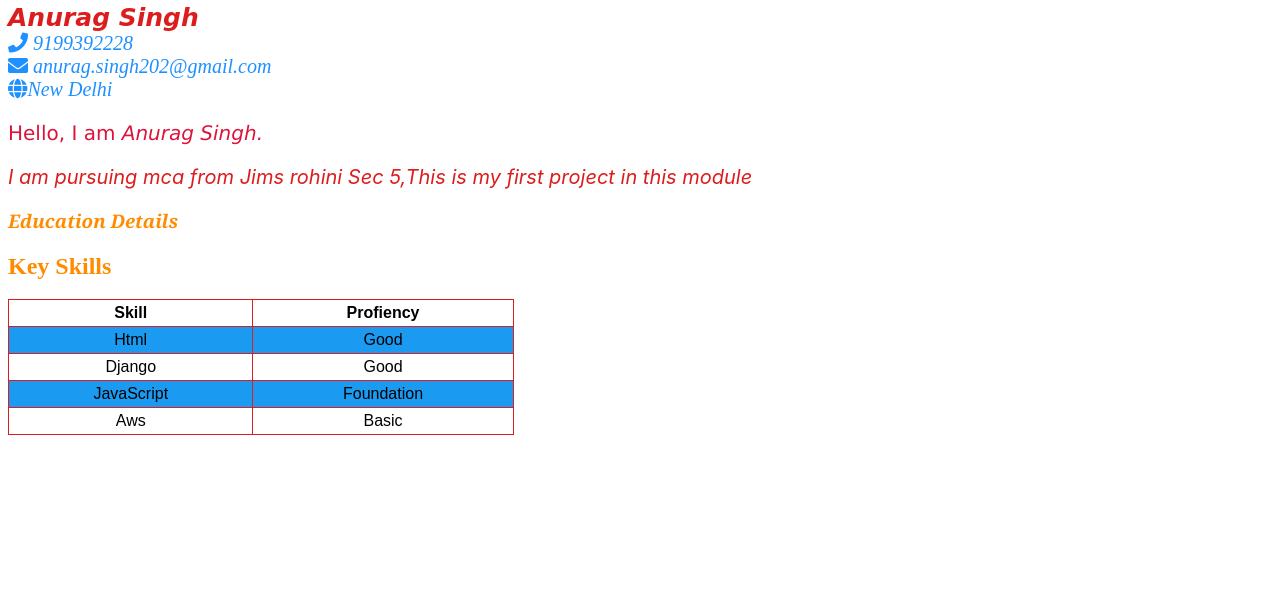
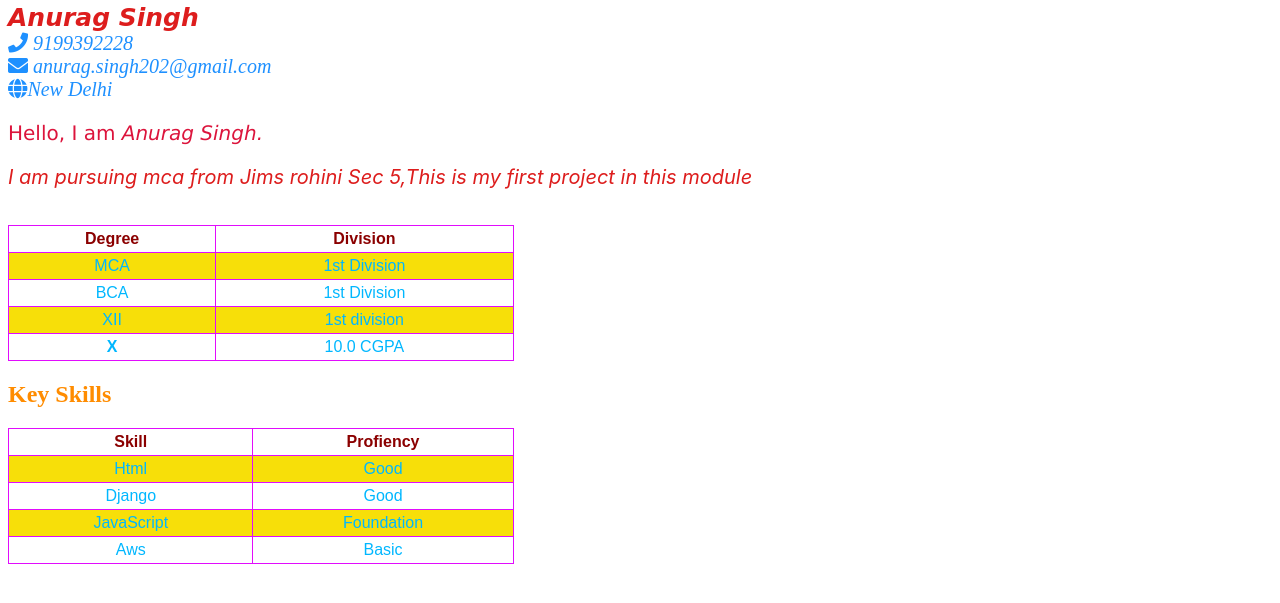
Before and after one commit to AnuragS202/Projects_Em, a plain HTML site: page index.html in a window 1280 px wide. Shown: the part 81-684 px from the top of the page. Drawn offline with Linux system fonts and the light colour scheme.

Commit message:
Overall completed

```diff
--- a/css/style.css
+++ b/css/style.css
@@ -12,13 +12,20 @@ table
 }
 
 td, th {
-  border: 1px solid #dd1d1d;
+  border: 1px solid #e10cfd;
   text-align: center;
   padding: 4px;
+  color: rgb(0, 183, 255);
 }
 
  tr:nth-child(even) {
-  background-color: #1a9af0;
+  background-color: #f7df09;
+
+}
+
+.t1
+{
+  color: darkred;
 
 }
 
--- a/index.html
+++ b/index.html
@@ -24,24 +24,47 @@
 <body>
     <div >
     <p id="intro"> Hello, I am <i> Anurag Singh.</i>   </p>
-    <article>I am pursuing mca from Jims rohini Sec 5,This is my first project in this module</article>
+    <article>I am pursuing mca from Jims rohini Sec 5,This is my first project in this module</article><br>
     </div>
-   <div>
-     <h3 class="skl"> Education Details </h3
-      <table></table>
-       <tr>
-       <th></th>
-       </tr>
+    <br>
 
-      </table>
 
-    </div>
+<div>
+  <table>
+    <tr>
+      <th class="t1">Degree</th>
+      <th class="t1">Division</th>
+    </tr>
+    <tr>
+      <td>MCA</td>
+      <td>1st Division</td>
+
+    </tr>
+    <tr>
+      <td>BCA</td>
+      <td>1st Division</td>
+
+    </tr>
+    <tr>
+      <td>XII</td>
+      <td>1st division</td>
+
+    </tr>
+
+     <tr>
+      <td><strong>X</strong></td>
+      <td>10.0 CGPA</td>
+
+    </tr>
+   </table>
+</div>
+
 <div>
 <h2 class="skl">Key Skills</h2>
  <table>
   <tr>
-    <th>Skill</th>
-    <th>Profiency</th>
+    <th class="t1">Skill</th>
+    <th class="t1">Profiency</th>
   </tr>
   <tr>
     <td>Html</td>
@@ -64,6 +87,7 @@
     <td>Basic</td>
 
   </tr>
+ </table>
 </div>
 
 </body>
```
